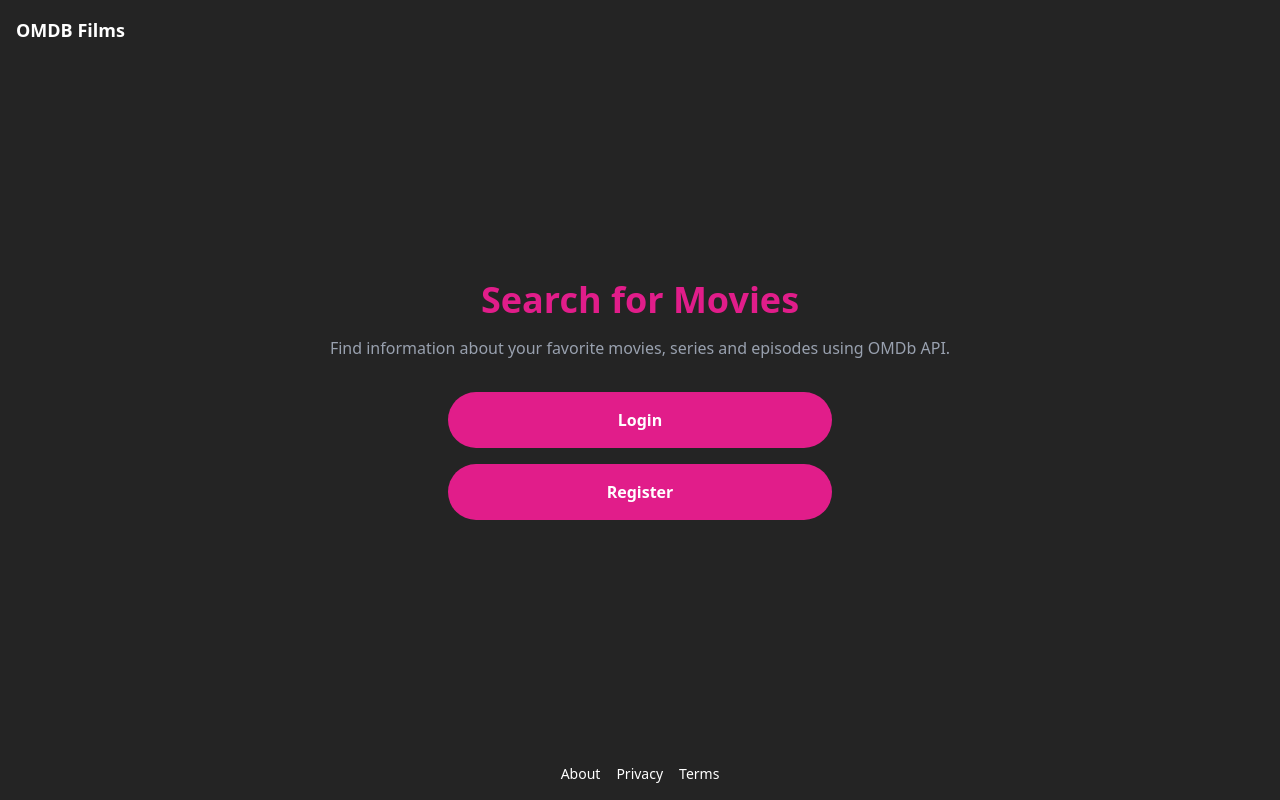
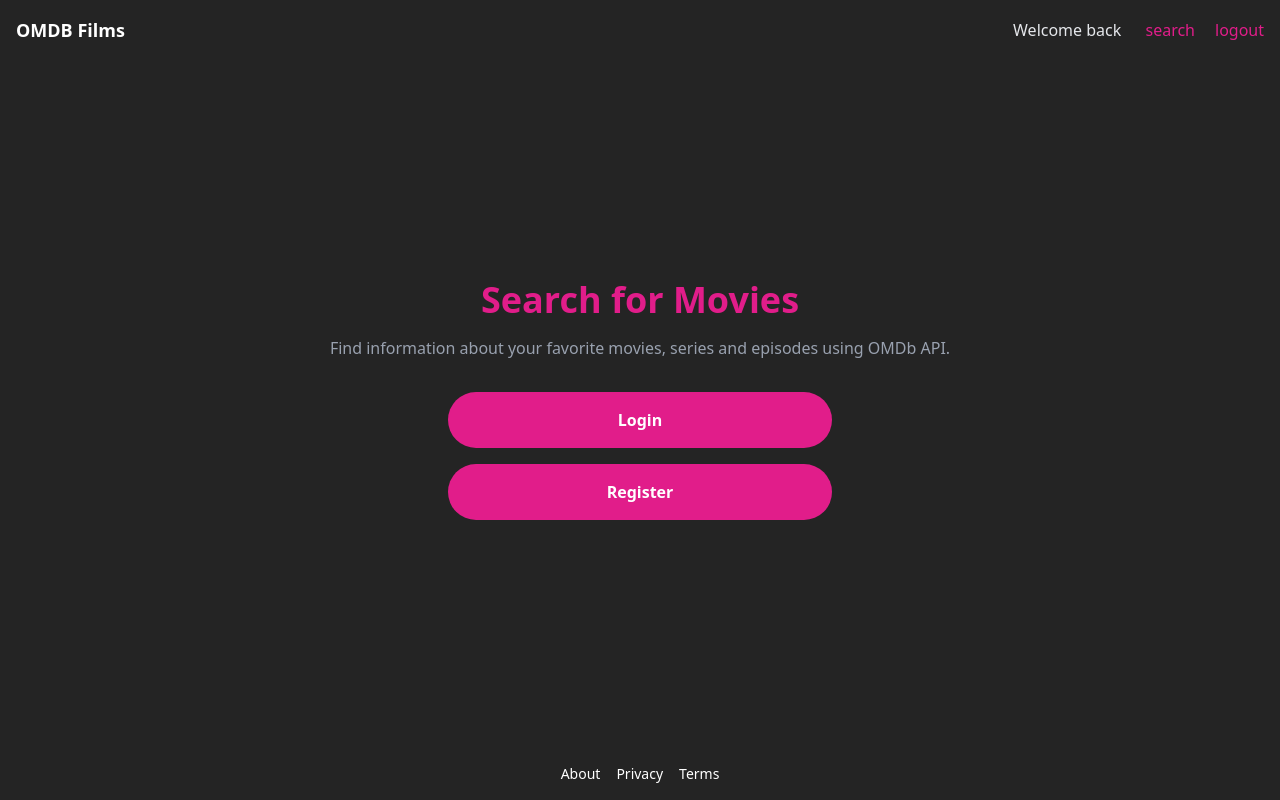
Before and after one commit to neuroflip/OMDBFilms, a React (Vite) app: page / in a window 1280 px wide. Built offline with nearby package versions, Linux system fonts and the light colour scheme; no server answers.

Commit message:
feat: header menu working for large and small screens. Refactor of HEader using a custom hook to separate logic from ui.

```diff
--- a/src/App.tsx
+++ b/src/App.tsx
@@ -6,8 +6,6 @@ import LoginForm from "./features/users/LoginForm/LoginForm";
 import ErrorBoundary from "./components/ErrorBoundary/ErrorBoundary";
 import { store } from "./store/store";
 import { Provider } from 'react-redux';
-import Header from "./components/Header/Header";
-import Footer from "./components/Footer/Footer";
 import Search from "./pages/Search/Search";
 
 import './App.css';
@@ -29,9 +27,7 @@ const router = createBrowserRouter([{
 const App = () => {
   return (<ErrorBoundary fallback={ <p>There is a problem rendering the App. Please reload and try again.</p> }>
      <Provider store={store}>
-      <Header />
       <RouterProvider router={ router } />
-      <Footer />
     </Provider>
   </ErrorBoundary>)
 }
--- a/src/components/BurguerMenu/BurguerMenu.tsx
+++ /dev/null
@@ -1,25 +0,0 @@
-import { useSelector } from "react-redux";
-import { selectUserDisplayName } from "../../features/users/store/selectors/userSelectors";
-import React from "react";
-import supabaseClient from "../../supabase/supabaseClient";
-
-const BurguerMenu = () => {
-    const displayName = useSelector(selectUserDisplayName);
-    const [ isOpen, setIsOpen ] = React.useState(false);
-    const menuOnClick = () => {
-        setIsOpen(!isOpen);
-    }
-    const onLogoutClick = () => {
-        supabaseClient.auth.signOut();
-    }
-
-    return <div>
-        <button onClick={ menuOnClick } className="text-secondary text-2xl">{ isOpen ? "x" : "☰" }</button>
-        <div className={ isOpen ? "block" : "hidden" }>
-            { displayName }
-            <div onClick={ onLogoutClick }>logout</div>
-        </div>
-    </div>
-}
-
-export default BurguerMenu;
--- a/src/components/Header/Header.tsx
+++ b/src/components/Header/Header.tsx
@@ -1,16 +1,20 @@
-import { useSelector } from "react-redux";
-import { selectUserSession } from "../../features/users/store/selectors/userSelectors";
-import BurguerMenu from "../BurguerMenu/BurguerMenu";
+import { NavLink } from "react-router";
+import useHeader from "./hooks/useHeader";
+
 
 const Header = () => {
-    const session = useSelector(selectUserSession);
-
+    const [ displayName, contentClass, isOpen, menuOnClick, onLogoutClick ] = useHeader();
     return (<>
-        <header className="flex items-center justify-between px-4 py-4 fixed top-0 left-0 w-full">
-            { session ? <BurguerMenu /> : <></> }
-            <a href="/">
+        <header className="grid items-center align-start grid-cols-2 grid-rows-auto px-4 py-4 fixed top-0 left-0 w-full">
+            <a href="/" className="row-start-1 col-start-1 justify-self-start max-h-7">
                 <h1 className="text-secondary font-bold text-lg">OMDB Films</h1>
             </a>
+            <button onClick={ menuOnClick } className="text-secondary text-2xl justify-self-end max-h-5 sm:hidden">{ isOpen ? "x" : "☰" }</button>
+            <div className={ contentClass }>
+            <div className="block sm:inline sm:mr-5">Welcome back { displayName }</div>
+            <NavLink to="/search" className="link block sm:inline sm:mr-5">search</NavLink>
+            <NavLink to="/" onClick={ onLogoutClick } className="link block sm:inline">logout</NavLink>
+            </div>
         </header>
     </>);
 }
--- /dev/null
+++ b/src/components/Header/hooks/useHeader.tsx
@@ -0,0 +1,23 @@
+import * as React from "react";
+import { useSelector } from "react-redux";
+import { selectUserDisplayName } from "../../../features/users/store/selectors/userSelectors";
+import supabaseClient from "../../../supabase/supabaseClient";
+
+const useHeader = (): [ string, string, boolean, () => void, () => void ] => {
+    const displayName = useSelector(selectUserDisplayName);
+    const [ isOpen, setIsOpen ] = React.useState(false);
+    const contentClass = `row-start-2 col-start-1 col-end-3 mt-5
+        rounded border border-primary sm:border-0 p-5 sm:p-0
+        sm:mt-0 sm:block ${isOpen ? "block" : "hidden" }
+        sm:row-start-1 sm:col-start-2 sm:col-end-3 sm:justify-self-end`;
+    const menuOnClick = () => {
+        setIsOpen(!isOpen);
+    }
+    const onLogoutClick = () => {
+        supabaseClient.auth.signOut();
+    }
+
+    return [ displayName, contentClass, isOpen, menuOnClick, onLogoutClick ];
+}
+
+export default useHeader;
--- a/src/features/users/store/selectors/userSelectors.ts
+++ b/src/features/users/store/selectors/userSelectors.ts
@@ -7,12 +7,12 @@ const selectUserSession = createSelector(
 
 const selectUserUUID = createSelector(
   (state) => state.user,
-  (user) => user.session.id
+  (user) => user.session?.id
 );
 
 const selectUserDisplayName = createSelector(
   (state) => state.user,
-  (user) => user.session.user.user_metadata.displayName
+  (user) => user.session?.user.user_metadata.displayName
 );
 
 export { selectUserSession, selectUserUUID, selectUserDisplayName };
--- a/src/pages/Landing/Landing.tsx
+++ b/src/pages/Landing/Landing.tsx
@@ -1,10 +1,13 @@
 import { NavLink } from "react-router";
 import useSession from "../../hooks/useSession";
+import Header from "../../components/Header/Header";
+import Footer from "../../components/Footer/Footer";
 
 const Landing = () => {
     useSession("/search");
 
     return (<>
+        <Header />
         <main className="flex flex-col items-center justify-center text-center px-6 h-full w-full">
             <h2 className="text-4xl font-bold text-primary mb-4">Search for Movies</h2>
             <p className="text-gray-400 mb-8">
@@ -16,6 +19,7 @@ const Landing = () => {
                 <NavLink role="button" to="/register" className="button-primary">Register</NavLink>
             </div>
         </main>
+        <Footer />
     </>);
 }
 
--- a/src/pages/Search/Search.tsx
+++ b/src/pages/Search/Search.tsx
@@ -1,9 +1,16 @@
+import Footer from "../../components/Footer/Footer";
+import Header from "../../components/Header/Header";
 import useGuard from "../../hooks/useGuard";
 
 const Search = () => {
     useGuard();
 
-    return <>Search!</>;
+    return <>
+        <Header />
+        Search
+        <Footer />
+        !</>
+
 }
 
 export default Search;
```
